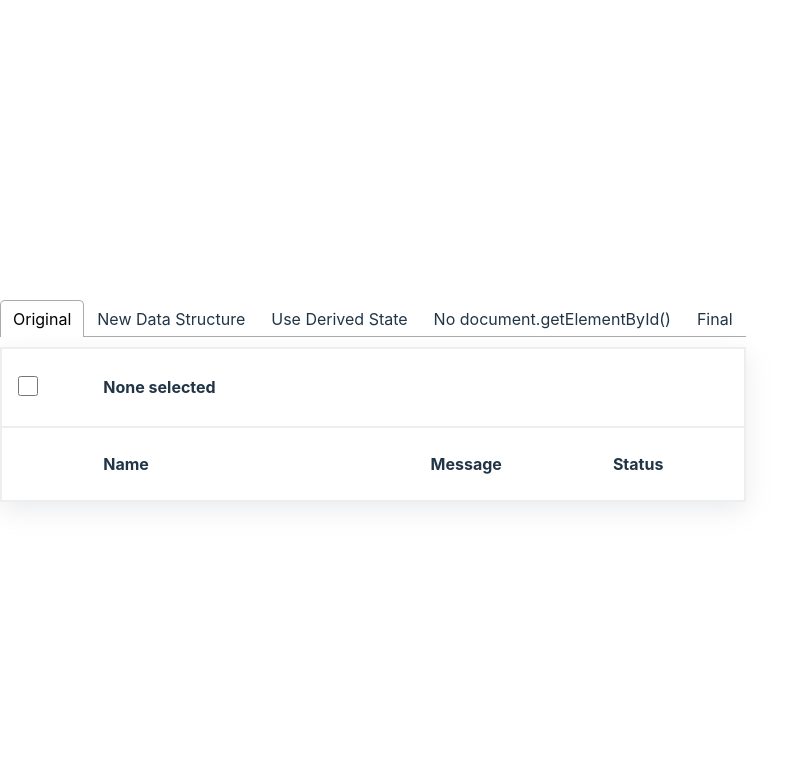
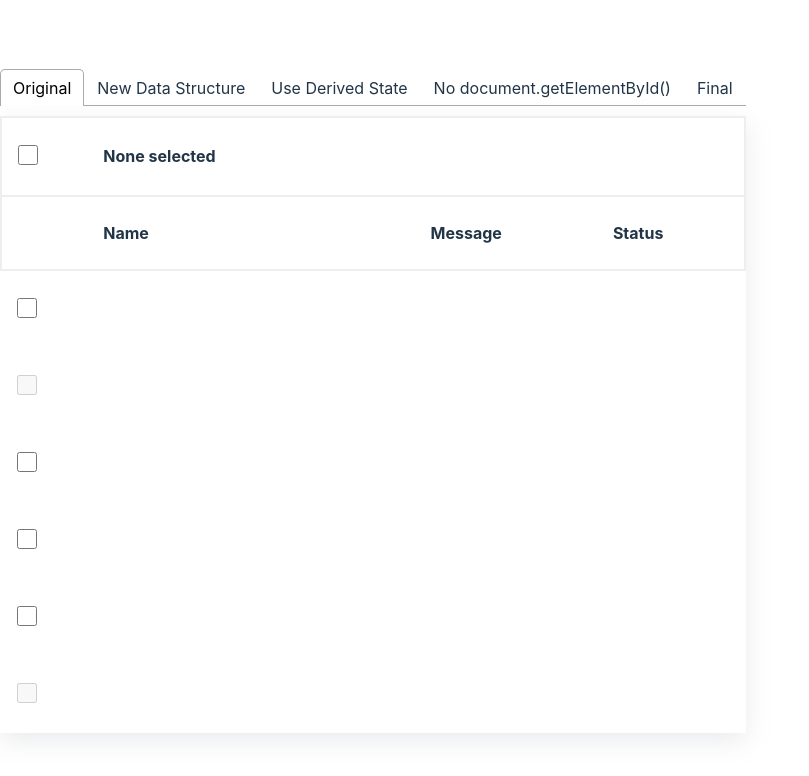
Before and after one commit to rara-record/data-structure, a React (Vite) app: page / in a window 1280 px wide. Shown: the top 776 px of the page, without its empty margins (0-809 px from the left). Built offline with nearby package versions, Linux system fonts and the light colour scheme.

Commit message:
feat: issues.json에 기반한 input checkbox

```diff
--- a/src/TableOriginal.jsx
+++ b/src/TableOriginal.jsx
@@ -10,6 +10,8 @@ function Table({ issues }) {
     false
   );
   const [numCheckboxesSelected, setNumCheckboxesSelected] = useState(0);
+
+  const handleOnChange = () =>{}
 
   return (
     <table className={classes.table}>
@@ -40,7 +42,46 @@ function Table({ issues }) {
       </tr>
       </thead>
 
-     <tbody></tbody>
+     <tbody>
+     {
+       issues.map(({ name, message, status }, index) => {
+         let issueIsOpen = status === 'open';
+         let onClick = issueIsOpen ? () => handleOnChange(index) : null;
+         let stylesTr = issueIsOpen
+           ? classes.openIssue
+           : classes.resolvedIssue;
+
+         return (
+           <tr
+             className={stylesTr}
+             style={checkedState[index]}
+             key={index}
+             onClick={onClick}
+           >
+             <td>
+               {issueIsOpen ? (
+                 <input
+                   className={classes.checkbox}
+                   type={"checkbox"}
+                   id={`custom-checkbox-${index}`}
+                   name={name}
+                   value={name}
+                   checked={checkedState[index].checked}
+                   onChange={() => handleOnChange(index)}
+                 />
+               ) : (
+                 <input
+                   className={classes.checkbox}
+                   type={"checkbox"}
+                   disabled
+                 />
+               )}
+             </td>
+           </tr>
+         )
+       })
+     }
+     </tbody>
     </table>
   );
 }
```
